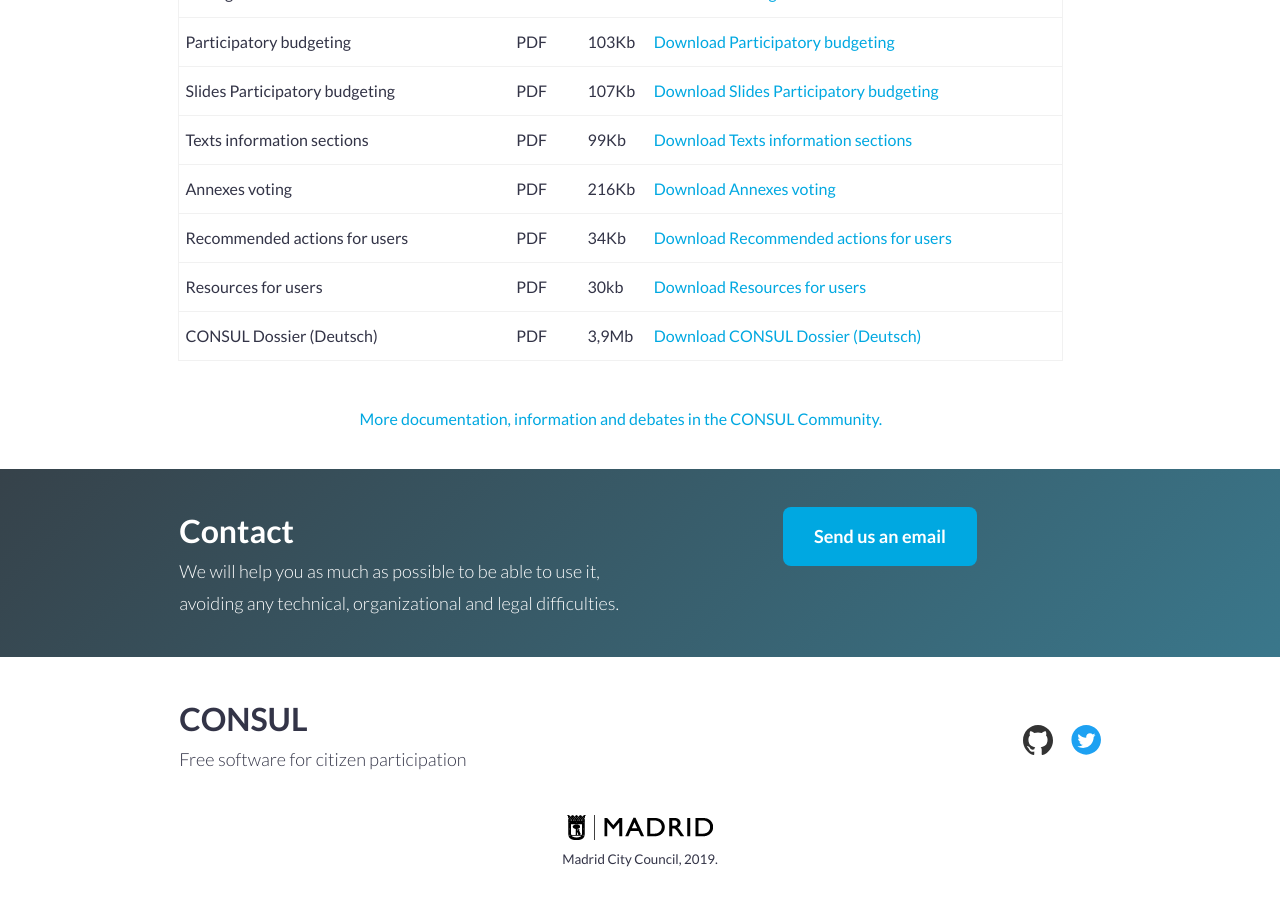
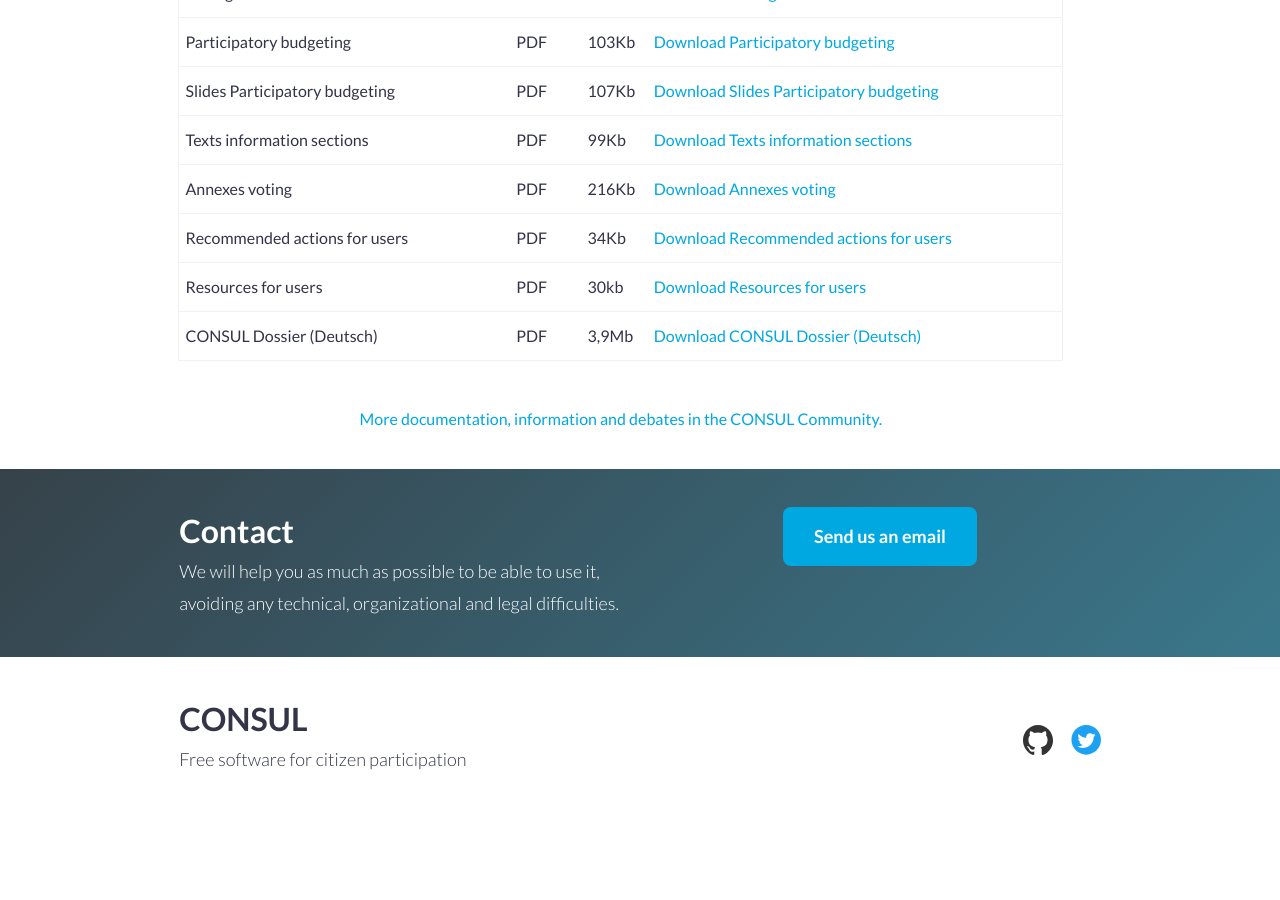
Before and after one commit to consuldemocracy/website, a Jekyll site: the page built from en/index.html, in a window 1280 px wide and 900 px high, scrolled down 7101 px. Built offline with Jekyll 4.4.1, drawn with Linux system fonts in a browser that asks for light colours; after the commit the page ends 7916 px from its top, so only the background shows below that.

Commit message:
Remove madrid logo from footer

```diff
--- a/_data/i18n/en.yml
+++ b/_data/i18n/en.yml
@@ -238,8 +238,6 @@ contact:
 footer:
   title: "CONSUL"
   description: "Free software for citizen participation"
-  madrid: "Madrid City Council, "
-  madrid_alt: "Madrid City Council Logo"
 data_video_id:
   general: "https://www.youtube.com/embed/_51lRi-YJjk"
   debates: "zU_0UN4VajY"
--- a/_data/i18n/es.yml
+++ b/_data/i18n/es.yml
@@ -238,8 +238,6 @@ contact:
 footer:
   title: "CONSUL"
   description: "Software libre para la participación ciudadana."
-  madrid: "Ayuntamiento de Madrid, "
-  madrid_alt: "Logo del Ayuntamiento de Madrid"
 data_video_id:
   general: "https://www.youtube.com/embed/vO1jRu25B9E"
   debates: "GFy5GnsRlhU"
--- a/_includes/footer.html
+++ b/_includes/footer.html
@@ -22,12 +22,4 @@
       </ul>
     </div>
   </div>
-
-  <div class="row">
-    <div class="text-center margin-top">
-      <img src="/img/ayuntamiento_madrid.png" alt="{{ site.data.i18n[page.locale].footer.madrid_alt }}">
-      <br>
-      <small>{{ site.data.i18n[page.locale].footer.madrid }} {{ 'now' | date: "%Y" }}.</small>
-    </div>
-  </div>
 </div>
```
Also changed, not shown: img/ayuntamiento_madrid.png (deleted).
